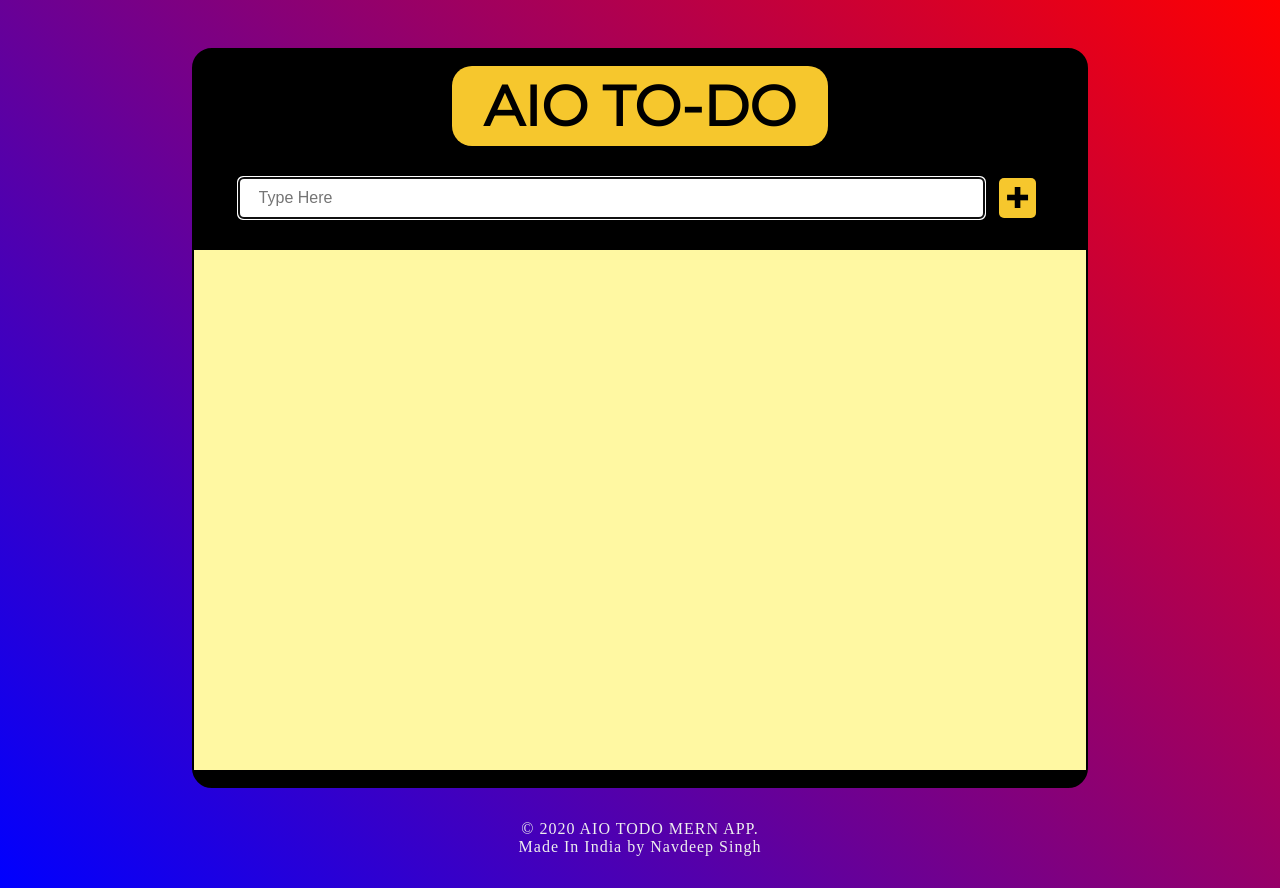
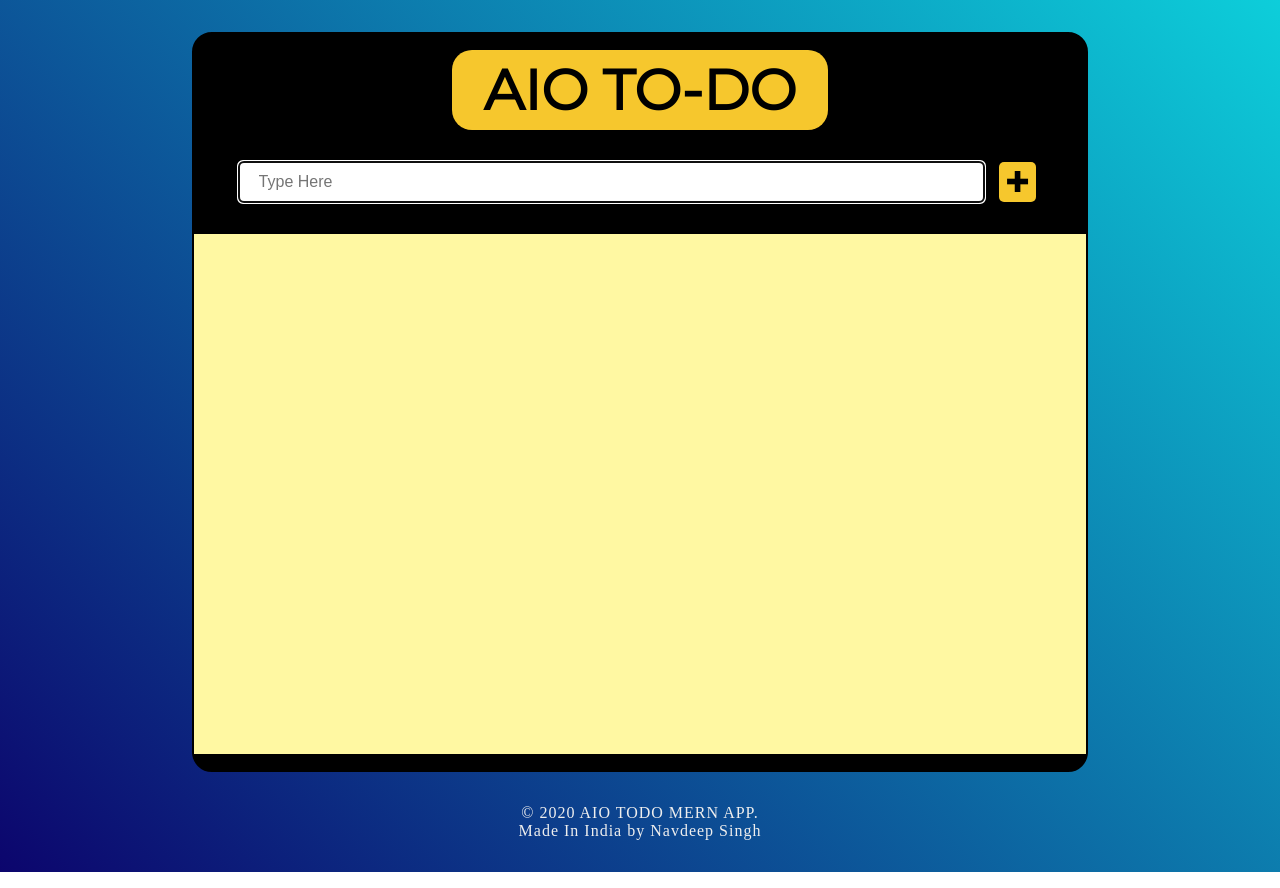
Before and after one commit to Navdeepsingh4298/aio-todo, a React (Create React App) app: page / in a window 1280 px wide. Built offline with nearby package versions, Linux system fonts and the light colour scheme.

Commit message:
updated scrollbar styles and add delete functionality

```diff
--- a/package.json
+++ b/package.json
@@ -1,5 +1,5 @@
 {
-  "name": "todo",
+  "name": "aio-todo-mern",
   "version": "0.1.0",
   "main": "src/index.js",
   "private": true,
--- a/public/index.html
+++ b/public/index.html
@@ -3,11 +3,11 @@
 
 <head>
   <meta charset="utf-8" />
-  <link rel="icon" href="%PUBLIC_URL%/assets/favicon.svg" />
+  <link rel="icon" href="./assets/favicon.svg" />
   <meta name="viewport" content="width=device-width, initial-scale=1" />
   <meta name="theme-color" content="#000000" />
-  <meta name="description" content="TO-DO App" />
-  <link rel="apple-touch-icon" href="%PUBLIC_URL%/logo192.png" />
+  <meta name="description" content="A Simple AIO TODO MERN Application" />
+  <link rel="apple-touch-icon" href="./assets/favicon.svg" />
 
   <!-- Google Fonts -->
   <link rel="preconnect" href="https://fonts.gstatic.com">
@@ -16,15 +16,14 @@
   <link rel="preconnect" href="https://fonts.gstatic.com">
   <link href="https://fonts.googleapis.com/css2?family=Caveat&display=swap" rel="stylesheet">
 
-  <link rel="manifest" href="%PUBLIC_URL%/manifest.json" />
+  <link rel="manifest" href="./manifest.json" />
 
-  <title>TO DO App</title>
+  <title>AIO TODO MERN App</title>
 </head>
 
 <body>
-  <noscript>You need to enable JavaScript to run this app.</noscript>
+  <noscript>You need to enable JavaScript to run AIO TODO MERN App.</noscript>
   <div id="root"></div>
-
 </body>
 
 </html>
--- a/src/components/header/header.styles.js
+++ b/src/components/header/header.styles.js
@@ -19,6 +19,7 @@ export const HeaderContainer = styled.div`
   @media screen and (max-width: 800px){
    height: 3.3rem;
    margin: 0.5rem auto;
+   padding: 1.5em;
   }
 `;
 
--- a/src/components/input-box/input-box.component.jsx
+++ b/src/components/input-box/input-box.component.jsx
@@ -23,7 +23,6 @@ const InputBox = ({ inputText, setInputText, todos, setTodos }) => {
         {
           text: inputText,
           isCompleted: false,
-          isEditable: false,
           id: uuidv4()
         }
       ]);
--- a/src/components/item/item.component.jsx
+++ b/src/components/item/item.component.jsx
@@ -8,15 +8,15 @@ import { ItemContainer, BtnContainer, ItemTextContainer, ArrowContainer, TextLiC
 const Item = ({ setTodos, currentItem, allItems }) => {
 
   const handleCompleteBtnClick = () => {
-    currentItem.completed = true;
-    console.log(currentItem);
-    // when completed apply strike through style
-
+    currentItem.isCompleted = !currentItem.isCompleted;
+    // It just opposite the current value of isCompleted
+    // Then render all items with updated properties
   }
 
-  const handleDeleteBtnClick = (e) => {
-    console.log(currentItem);
-    // setTodos()
+  const handleDeleteBtnClick = () => {
+    setTodos(allItems.filter((el) => el.id !== currentItem.id));
+    // filter method loop through each element in allItems array
+    // and render only those whose id doesn't match currentItem's id
   }
 
   const handleEditText = e => {
@@ -41,6 +41,7 @@ const Item = ({ setTodos, currentItem, allItems }) => {
         <ArrowContainer>&#10148;</ArrowContainer>
         <TextLiContainer
           contentEditable={true}
+          style={currentItem.isCompleted ? { textDecoration: 'lineThrough' } : null}
           onInput={handleEditText}
         >
           {currentItem.text}
--- a/src/components/item/item.styles.js
+++ b/src/components/item/item.styles.js
@@ -1,4 +1,4 @@
-import styled,{css} from 'styled-components';
+import styled, { css } from 'styled-components';
 
 const centeredStyles = css`
   display: inline-flex;
@@ -24,8 +24,12 @@ export const ItemContainer = styled.div`
 export const ItemTextContainer = styled.div`
   display: flex;
   align-items: flex-start;
-  width: 75%;
+  width: 85%;
   border-bottom: 1px solid black;
+
+  @media screen and (max-width:800px){
+    width: 80%;
+  }
 `;
 
 export const ArrowContainer = styled.span`
@@ -40,9 +44,10 @@ export const TextLiContainer = styled.li`
 export const BtnContainer = styled.div`
   ${centeredStyles};
   height: 3rem;
-  width: 25%;
+  width: 15%;
 
   @media screen and (max-width:800px){
     height: 2rem;
+    width: 20%;
   }
 `;
--- a/src/global.styles.js
+++ b/src/global.styles.js
@@ -3,6 +3,11 @@ import styled, { createGlobalStyle } from 'styled-components';
 export const GlobalStyle = createGlobalStyle`
   *{
     box-sizing: border-box;
+
+    ${'' /* Selection */}
+      ::selection {
+        background-color: var(--yellow);
+      }
   }
     html,body{
 
@@ -13,11 +18,32 @@ export const GlobalStyle = createGlobalStyle`
       --white: #F7F9F8;
       --grey: #A8BADA;
       --yellow: #F6C72D;
-      --brown: #958270;
-      --voilet: #26264a;
       --light-yellow: #fff8a2;
       --light-black: #383838;
       --black: #000;
+
+
+      ${'' /* Scroll bar */}
+      /* width */
+      ::-webkit-scrollbar {
+        width: 10px;
+      }
+
+      /* Track */
+      ::-webkit-scrollbar-track {
+        background: var(--black);
+      }
+
+      /* Handle */
+      ::-webkit-scrollbar-thumb {
+        background: var(--yellow);
+      }
+
+      /* Handle on hover */
+      ::-webkit-scrollbar-thumb:hover {
+        background: #d4a83e;
+        border-radius: 20px;
+      }
 
       display: flex;
       justify-content: flex-start;
@@ -25,8 +51,8 @@ export const GlobalStyle = createGlobalStyle`
       align-items: center;
       width: 100%;
       min-height: 100%;
-      background: linear-gradient(45deg, blue, red);
-      color: black;
+      background: linear-gradient(45deg, #0c056d, #0dceda);
+      color: var(--black);
     }
 `;
 
@@ -37,7 +63,7 @@ export const AppContainer = styled.div`
   width: 70vw;
   min-height: 85vh;
   height: auto;
-  margin: 3rem auto 0;
+  margin: 2rem auto 0;
   border: 2px solid black;
   border-radius: 20px;
   background: var(--black);
```
Also changed, not shown: public/manifest.json, 2 other files (tests, documents, lock files or other folders).
